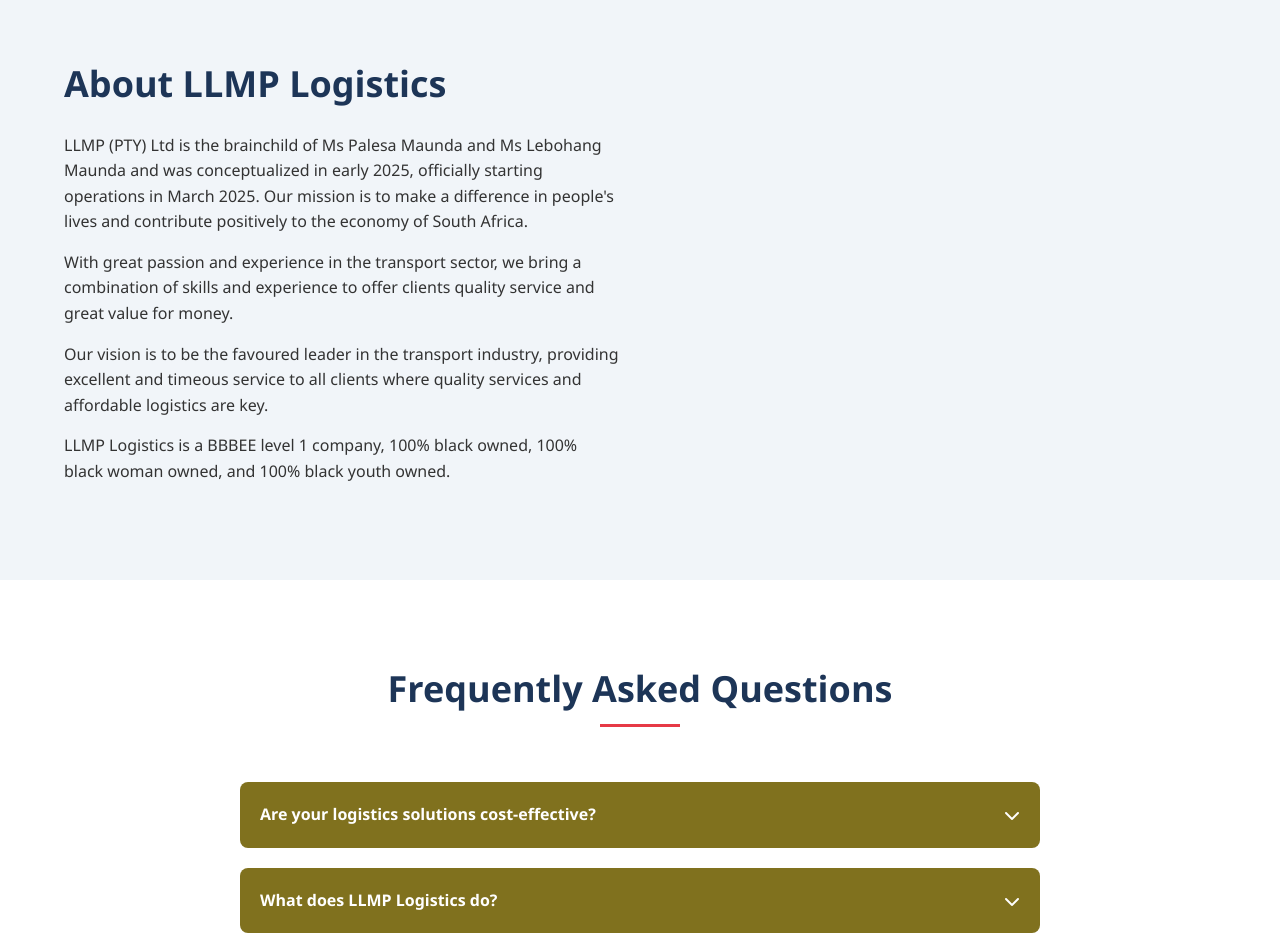
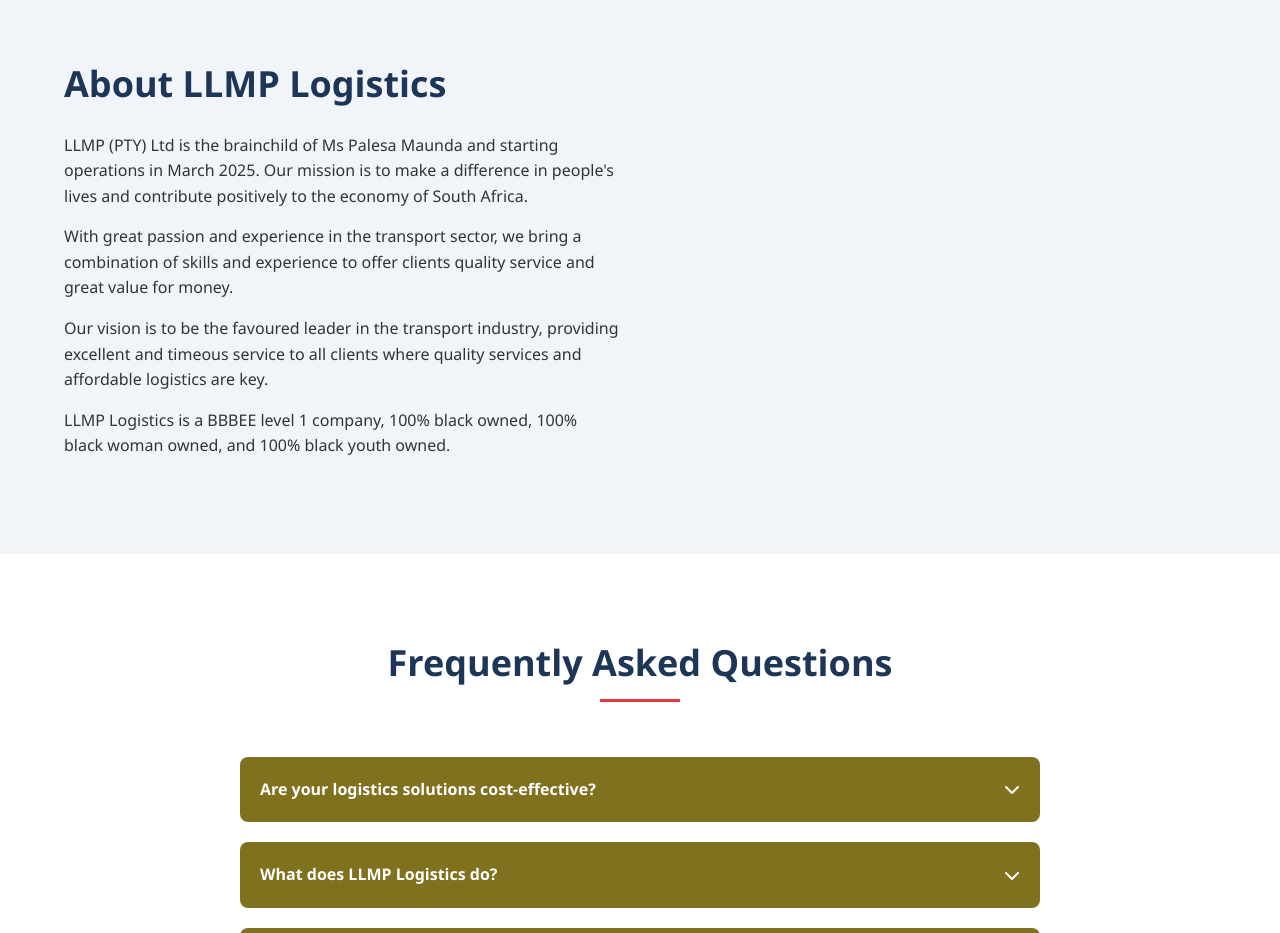
Before and after one commit to Eugene9909/LLMP, a plain HTML site: page index.html in a window 1280 px wide. Shown: the part 1420-2353 px from the top of the page. Drawn offline with Linux system fonts and the light colour scheme; files whose address does not match are found by name.

Commit message:
Update index.html

```diff
--- a/index.html
+++ b/index.html
@@ -568,7 +568,7 @@
             <div class="about-content">
                 <div class="about-text">
                     <h2>About LLMP Logistics</h2>
-                    <p>LLMP (PTY) Ltd is the brainchild of Ms Palesa Maunda and Ms Lebohang Maunda and was conceptualized in early 2025, officially starting operations in March 2025. Our mission is to make a difference in people's lives and contribute positively to the economy of South Africa.</p>
+                    <p>LLMP (PTY) Ltd is the brainchild of Ms Palesa Maunda and starting operations in March 2025. Our mission is to make a difference in people's lives and contribute positively to the economy of South Africa.</p>
                     <p>With great passion and experience in the transport sector, we bring a combination of skills and experience to offer clients quality service and great value for money.</p>
                     <p>Our vision is to be the favoured leader in the transport industry, providing excellent and timeous service to all clients where quality services and affordable logistics are key.</p>
                     <p>LLMP Logistics is a BBBEE level 1 company, 100% black owned, 100% black woman owned, and 100% black youth owned.</p>
```
